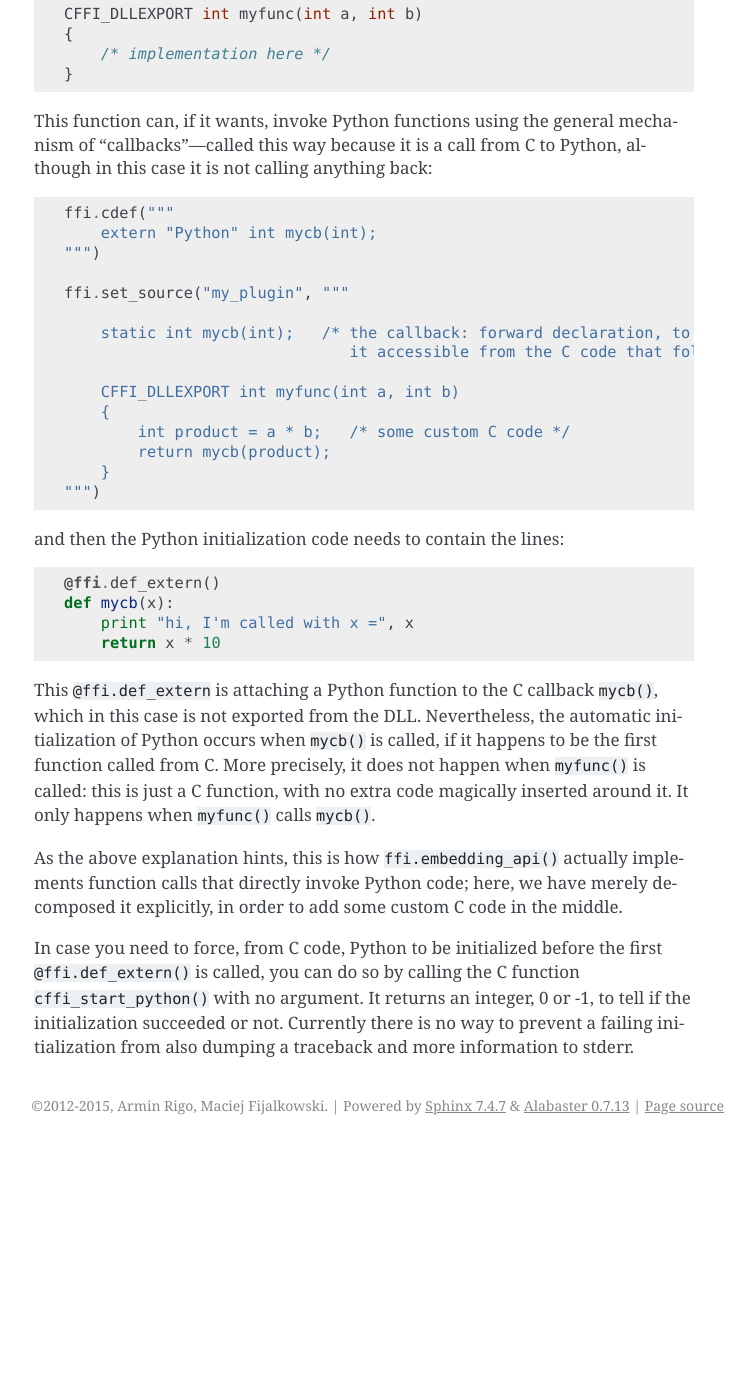
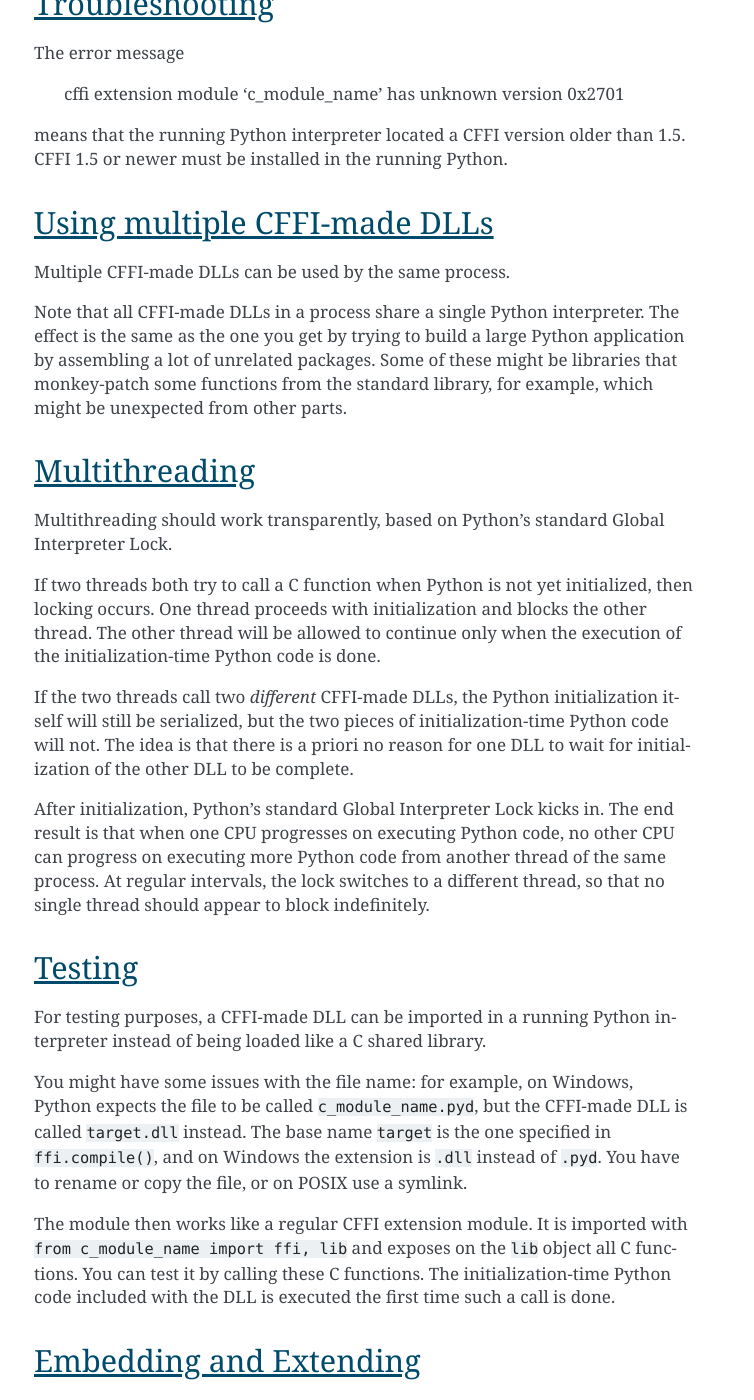
Before and after one commit to tharvik/cffi, a Sphinx documentation site: the page built from doc/source/embedding.rst, in a window 1280 px wide and 1400 px high, scrolled down 4470 px. Shown: the whole window, without its empty margins (386-1140 px from the left). Built offline with Sphinx 7.4.7, drawn with Linux system fonts in a browser that asks for light colours; before the commit the page ends 5615 px from its top, so only the background shows below that; some of the changed text lies outside the part shown.

Commit message:
Add some sections

```diff
--- a/doc/source/embedding.rst
+++ b/doc/source/embedding.rst
@@ -23,6 +23,12 @@ The general idea is as follows:
 * The frozen Python code attaches Python functions that implement the
   C functions of your API, which are then used for all subsequent C
   function calls.
+
+One of the goals of this approach is to be entirely independent from
+the CPython C API: no ``Py_Initialize()`` nor ``PyRun_SimpleString()``
+nor even ``PyObject``.  It works identically on CPython and PyPy.
+
+.. note:: PyPy release 4.0.1 contains CFFI 1.4 only.
 
 This is entirely *new in version 1.5.*
 
@@ -163,6 +169,9 @@ next:
 * ``@ffi.def_extern()``: see `documentation here,`__ notably on what
   happens if the Python function raises an exception.
 
+* To create Python objects attached to C data, one common solution is
+  to use ``ffi.new_handle()``.  See documentation here__.
+
 * In embedding mode, the major direction is C code that calls Python
   functions.  This is the opposite of the regular extending mode of
   CFFI, in which the major direction is Python code calling C.  That's
@@ -199,9 +208,80 @@ next:
 
 .. __: using.html#working
 .. __: using.html#def-extern
+.. __: using.html#ffi-new_handle
 .. __: cdef.html#cdef
 
 .. _`Using the ffi/lib objects`: using.html
+
+
+Troubleshooting
+---------------
+
+The error message
+
+    cffi extension module 'c_module_name' has unknown version 0x2701
+
+means that the running Python interpreter located a CFFI version older
+than 1.5.  CFFI 1.5 or newer must be installed in the running Python.
+
+
+Using multiple CFFI-made DLLs
+-----------------------------
+
+Multiple CFFI-made DLLs can be used by the same process.
+
+Note that all CFFI-made DLLs in a process share a single Python
+interpreter.  The effect is the same as the one you get by trying to
+build a large Python application by assembling a lot of unrelated
+packages.  Some of these might be libraries that monkey-patch some
+functions from the standard library, for example, which might be
+unexpected from other parts.
+
+
+Multithreading
+--------------
+
+Multithreading should work transparently, based on Python's standard
+Global Interpreter Lock.
+
+If two threads both try to call a C function when Python is not yet
+initialized, then locking occurs.  One thread proceeds with
+initialization and blocks the other thread.  The other thread will be
+allowed to continue only when the execution of the initialization-time
+Python code is done.
+
+If the two threads call two *different* CFFI-made DLLs, the Python
+initialization itself will still be serialized, but the two pieces of
+initialization-time Python code will not.  The idea is that there is a
+priori no reason for one DLL to wait for initialization of the other
+DLL to be complete.
+
+After initialization, Python's standard Global Interpreter Lock kicks
+in.  The end result is that when one CPU progresses on executing
+Python code, no other CPU can progress on executing more Python code
+from another thread of the same process.  At regular intervals, the
+lock switches to a different thread, so that no single thread should
+appear to block indefinitely.
+
+
+Testing
+-------
+
+For testing purposes, a CFFI-made DLL can be imported in a running
+Python interpreter instead of being loaded like a C shared library.
+
+You might have some issues with the file name: for example, on
+Windows, Python expects the file to be called ``c_module_name.pyd``,
+but the CFFI-made DLL is called ``target.dll`` instead.  The base name
+``target`` is the one specified in ``ffi.compile()``, and on Windows
+the extension is ``.dll`` instead of ``.pyd``.  You have to rename or
+copy the file, or on POSIX use a symlink.
+
+The module then works like a regular CFFI extension module.  It is
+imported with ``from c_module_name import ffi, lib`` and exposes on
+the ``lib`` object all C functions.  You can test it by calling these
+C functions.  The initialization-time Python code included with the
+DLL is executed the first time such a call is done.
 
 
 Embedding and Extending
--- a/doc/source/using.rst
+++ b/doc/source/using.rst
@@ -423,6 +423,7 @@ relying on compiler-specific extensions.  Nowadays virtually all code
 with ``int foo();`` really means ``int foo(void);``.)
 
 
+.. _extern-python:
 .. _`extern "Python"`:
 
 Extern "Python" (new-style callbacks)
@@ -1069,12 +1070,13 @@ and ``__exit__()`` methods, allocating and freeing the C data at known
 points in time, and using it in a ``with`` statement.
 
 
+.. _ffi-new_handle:
 .. _`ffi.new_handle()`:
 
 **ffi.new_handle(python_object)**: return a non-NULL cdata of type
 ``void *`` that contains an opaque reference to ``python_object``.  You
 can pass it around to C functions or store it into C structures.  Later,
-you can use **ffi.from_handle(p)** to retrive the original
+you can use **ffi.from_handle(p)** to retrieve the original
 ``python_object`` from a value with the same ``void *`` pointer.
 *Calling ffi.from_handle(p) is invalid and will likely crash if
 the cdata object returned by new_handle() is not kept alive!*
```
